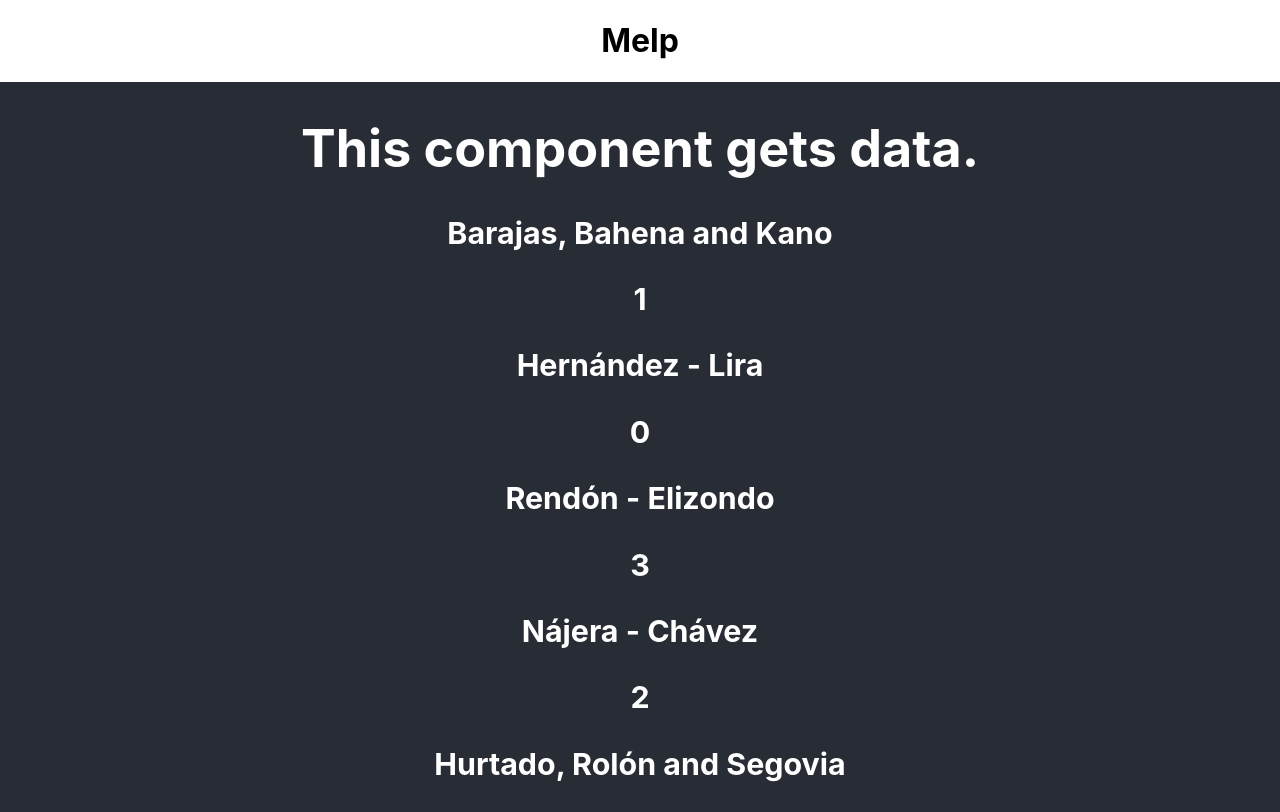
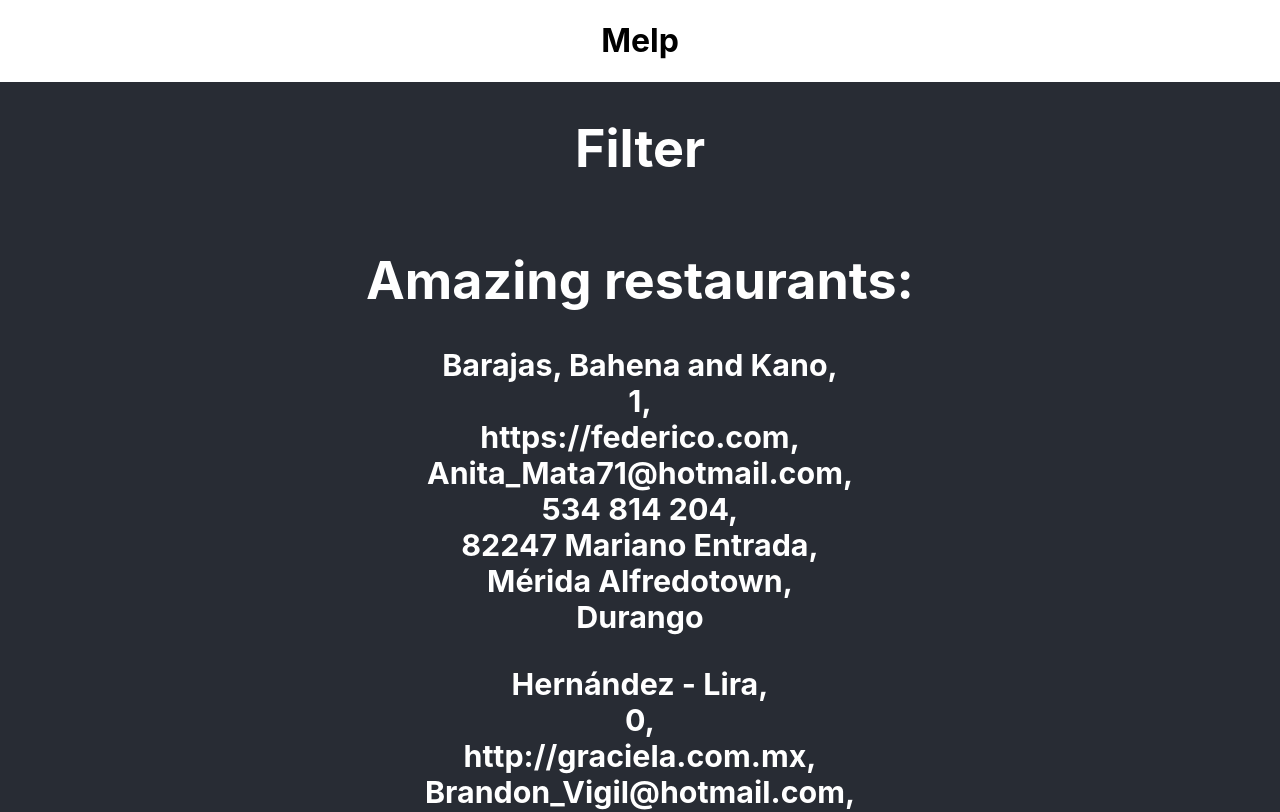
Before and after one commit to andrescerv/restaurapp, a React (Create React App) app: page / in a window 1280 px wide. Shown: the top 812 px of the page. Built offline with nearby package versions, Linux system fonts and the light colour scheme.

Commit message:
restaurant list rendering completely and filter listening clicks

```diff
--- a/src/App.js
+++ b/src/App.js
@@ -2,7 +2,8 @@ import React, { Component } from 'react';
 import './App.css';
 import Navbar from './Components/Navbar/Navbar'
 import Footer  from './Components/Footer/Footer'
-import GetList from './Components/GetList/GetList'
+import List from './Components/List/List'
+import Filter from './Components/Filter/Filter'
 
 class App extends Component {
   render() {
@@ -10,7 +11,8 @@ class App extends Component {
       <div className="App">
         <Navbar/>
         <header className="App-header">
-          <GetList/>
+          <Filter/>
+          <List/>
         </header>
         <Footer/>
       </div>
--- /dev/null
+++ b/src/Components/Filter/Filter.js
@@ -0,0 +1,20 @@
+import React, { Component } from 'react';
+
+class Filter extends Component {
+    state = {  }
+
+    filterWasClicked (event) {
+        alert('Filter was clicked!')
+        console.log('Filter was clicked!')
+    }
+
+    render() {
+        return (
+            <div>
+                <h1 onClick={this.filterWasClicked}>Filter</h1>
+            </div>
+         );
+    }
+}
+
+export default Filter;
--- a/src/Components/GetList/GetList.js
+++ /dev/null
@@ -1,21 +0,0 @@
-import React, { Component } from 'react';
-import restaurants from '../../data/data_melp.json'
-
-class GetList extends Component {
-    state = {  }
-    render() {
-        return (
-            <div>
-                <h1>This component gets data.</h1>
-                {restaurants.map((restaurant, name) => {
-                    return <div>
-                        <h3>{restaurant.name}</h3>
-                        <h3>{restaurant.rating}</h3>
-                    </div>
-                })}
-            </div>
-         );
-    }
-}
-
-export default GetList;
--- /dev/null
+++ b/src/Components/List/List.js
@@ -0,0 +1,29 @@
+import React, { Component } from 'react';
+import restaurants from '../../data/data_melp.json'
+
+class List extends Component {
+    state = {  }
+    render() {
+        return (
+            <div>
+                <h1>Amazing restaurants:</h1>
+                {restaurants.map((restaurant, name) => {
+                    return <div>
+                        <h3>
+                            {restaurant.name}, <br/>
+                            {restaurant.rating}, <br/>
+                            {restaurant.contact.site}, <br/>
+                            {restaurant.contact.email}, <br/>
+                            {restaurant.contact.phone}, <br/>
+                            {restaurant.address.street}, <br/>
+                            {restaurant.address.city}, <br/>
+                            {restaurant.address.state} <br/>
+                        </h3>
+                    </div>
+                })}
+            </div>
+         );
+    }
+}
+
+export default List;
```
